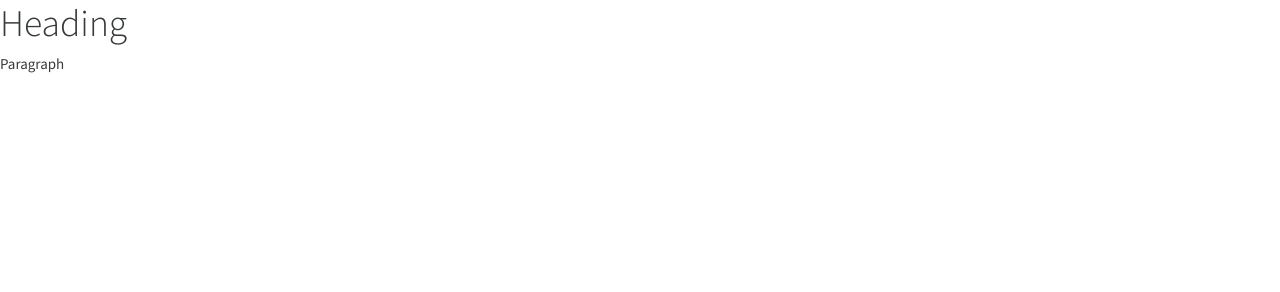
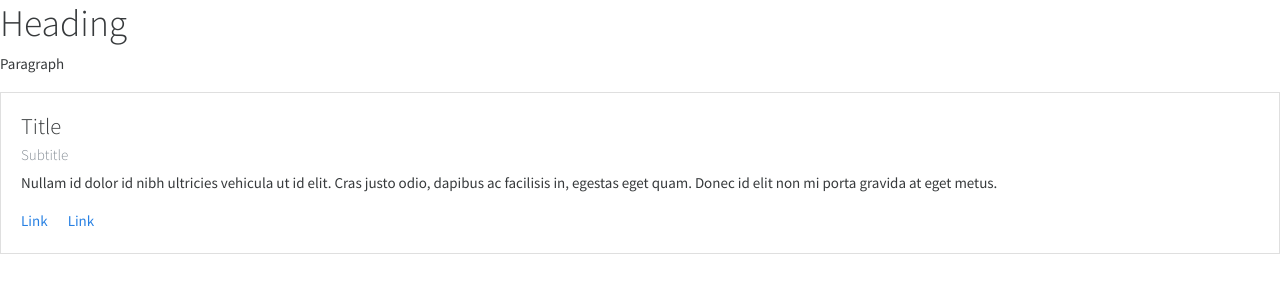
Before and after one commit to skcbbasha/procure, a plain HTML site: page index.html in a window 1280 px wide. Drawn offline with Linux system fonts and the light colour scheme.

Commit message:
Update index.html

```diff
--- a/index.html
+++ b/index.html
@@ -13,6 +13,13 @@
 <body>
     <h1>Heading</h1>
     <p>Paragraph</p>
+    <div class="card">
+        <div class="card-body">
+            <h4 class="card-title">Title</h4>
+            <h6 class="text-muted card-subtitle mb-2">Subtitle</h6>
+            <p class="card-text">Nullam id dolor id nibh ultricies vehicula ut id elit. Cras justo odio, dapibus ac facilisis in, egestas eget quam. Donec id elit non mi porta gravida at eget metus.</p><a class="card-link" href="#">Link</a><a class="card-link" href="#">Link</a>
+        </div>
+    </div>
     <script src="assets/js/jquery.min.js"></script>
     <script src="assets/bootstrap/js/bootstrap.min.js"></script>
 </body>
```
